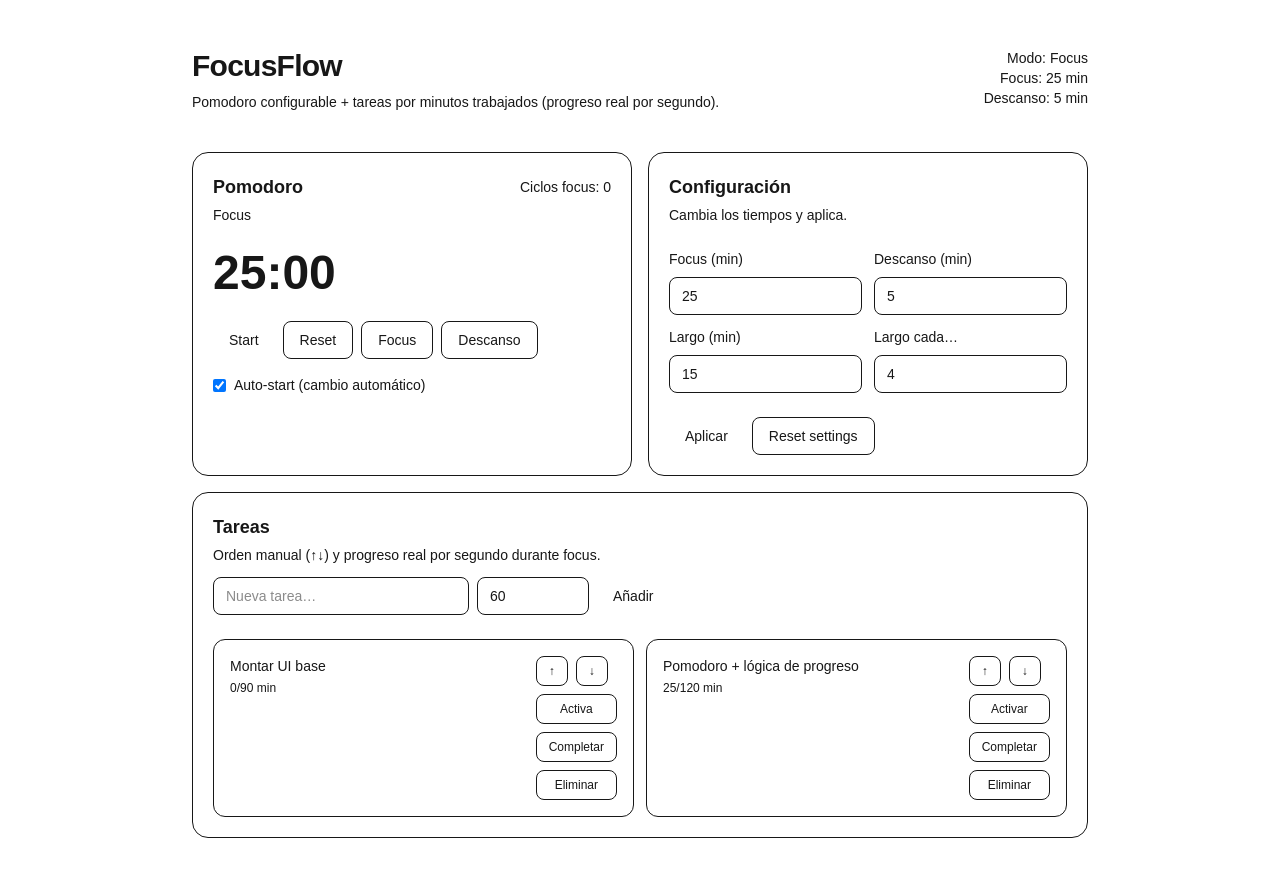
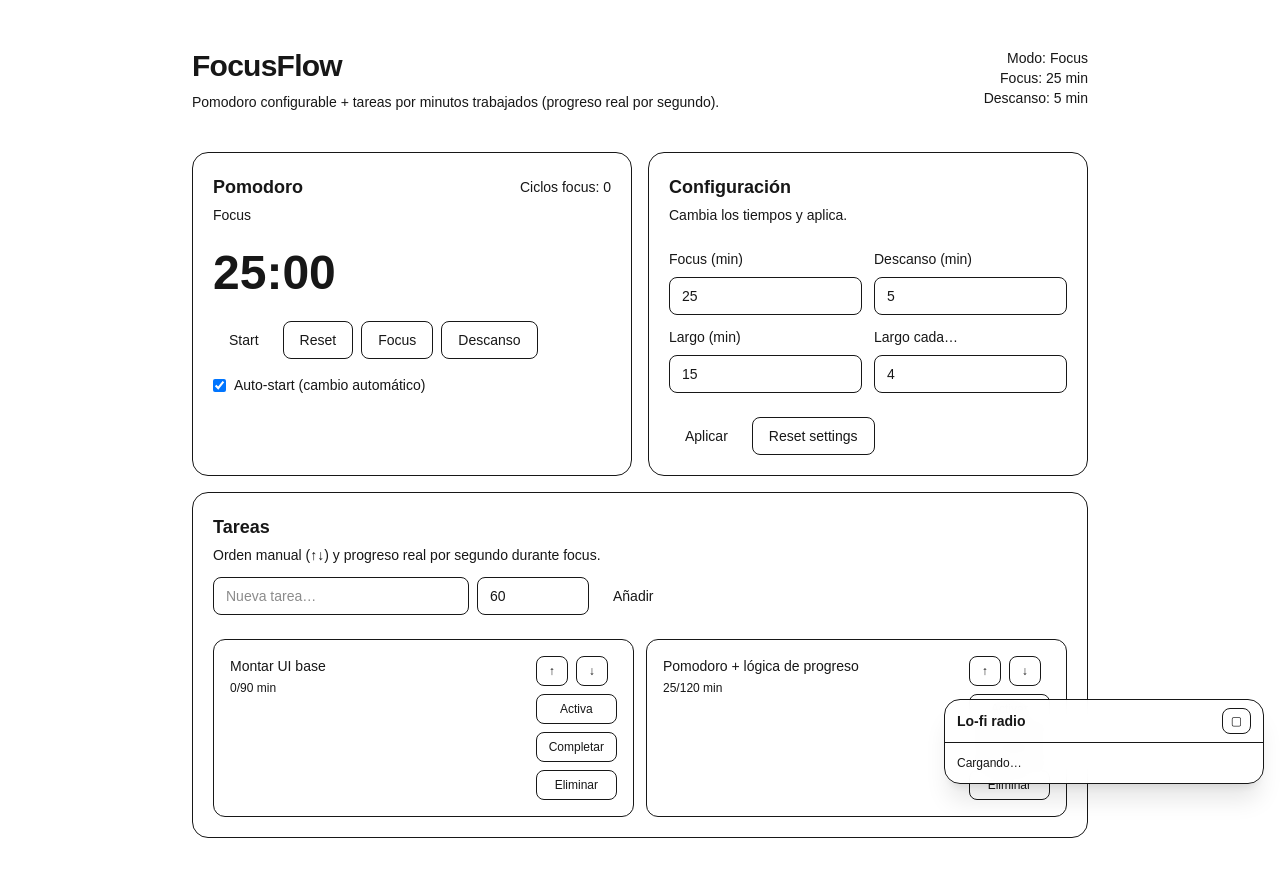
Before and after one commit to dancebroa-001/focusflow, a Next.js app: page / in a window 1280 px wide. Shown: the top 876 px of the page. Built offline with nearby package versions, Linux system fonts and the light colour scheme.

Commit message:
feat: add Lofi player

```diff
--- a/app/page.tsx
+++ b/app/page.tsx
@@ -3,6 +3,8 @@
 import * as React from "react";
 import type { PomodoroSettings, Task, TimerMode } from "@/lib/types";
 import { defaultSettings, sampleTasks } from "@/data/defaults";
+
+import { LofiWidget } from "@/components/LofiWidget";
 
 function minutesToSeconds(m: number) {
   return Math.max(0, Math.floor(m * 60));
@@ -240,6 +242,7 @@ export default function Home() {
   }
 
   return (
+    <>
     <main className="min-h-screen px-6 py-12">
       <div className="mx-auto max-w-4xl">
         <header className="flex items-start justify-between gap-4">
@@ -489,5 +492,7 @@ export default function Home() {
         </section>
       </div>
     </main>
+    <LofiWidget />
+    </>
   );
 }
--- /dev/null
+++ b/components/LofiWidget.tsx
@@ -0,0 +1,120 @@
+"use client";
+
+import * as React from "react";
+
+declare global {
+  interface Window {
+    YT?: any;
+    onYouTubeIframeAPIReady?: () => void;
+  }
+}
+
+export function LofiWidget() {
+  const [open, setOpen] = React.useState(false);
+  const [ready, setReady] = React.useState(false);
+  const [isPlaying, setIsPlaying] = React.useState(false);
+
+  const playerRef = React.useRef<any>(null);
+  const iframeId = "lofi-player-iframe";
+
+  // Cargar API de YouTube + crear player una vez
+  React.useEffect(() => {
+    const ensureScript = () => {
+      const existing = document.getElementById("yt-iframe-api");
+      if (existing) return;
+
+      const tag = document.createElement("script");
+      tag.id = "yt-iframe-api";
+      tag.src = "https://www.youtube.com/iframe_api";
+      document.body.appendChild(tag);
+    };
+
+    const createPlayer = () => {
+      if (!window.YT || !window.YT.Player) return;
+
+      if (playerRef.current) return; // ya creado
+
+      playerRef.current = new window.YT.Player(iframeId, {
+        videoId: "jfKfPfyJRdk",
+        playerVars: {
+          autoplay: 1,
+          mute: 1,
+          controls: 1,
+          rel: 0,
+          modestbranding: 1,
+          playsinline: 1,
+        },
+        events: {
+          onReady: () => {
+            setReady(true);
+            // Intentamos arrancar muteado
+            try {
+              playerRef.current.mute();
+              playerRef.current.playVideo();
+              setIsPlaying(true);
+            } catch {}
+          },
+          onStateChange: (e: any) => {
+            // YT.PlayerState.PLAYING = 1, PAUSED = 2, ENDED = 0, BUFFERING = 3, CUED = 5
+            const st = e?.data;
+            setIsPlaying(st === 1 || st === 3);
+          },
+        },
+      });
+    };
+
+    // Si ya está cargada la API
+    if (window.YT && window.YT.Player) {
+      createPlayer();
+      return;
+    }
+
+    // Si no, la cargamos
+    ensureScript();
+    window.onYouTubeIframeAPIReady = () => createPlayer();
+
+    // cleanup opcional (no destruimos para mantenerlo vivo mientras navegas)
+  }, []);
+
+  return (
+    <div className="fixed bottom-4 right-4 z-[9999]">
+      <div className="w-[320px] overflow-hidden rounded-2xl border bg-background/95 shadow-xl backdrop-blur">
+        {/* Header */}
+        <div className="flex items-center justify-between gap-2 border-b px-3 py-2">
+          <p className="truncate text-sm font-semibold">Lo-fi radio</p>
+
+          <button
+            onClick={() => setOpen((v) => !v)}
+            className="rounded-lg border px-2 py-1 text-xs font-medium"
+            aria-label={open ? "Minimizar Lo-fi" : "Maximizar Lo-fi"}
+            title={open ? "Minimizar" : "Maximizar"}
+          >
+            {open ? "—" : "▢"}
+          </button>
+        </div>
+
+        {/* Cuerpo */}
+        <div className="relative">
+          {/* Minimizado: mostrar SOLO si está reproduciendo */}
+          {!open ? (
+            <div className="px-3 py-3 text-xs text-muted-foreground">
+              {!ready ? "Cargando…" : isPlaying ? "Reproduciendo…" : ""}
+            </div>
+          ) : null}
+
+          {/* Un único “contenedor” para que la API cree el iframe dentro */}
+          <div
+            className={
+              open
+                ? "block aspect-video w-full"
+                : "absolute left-0 top-0 h-[1px] w-[1px] opacity-0 pointer-events-none"
+            }
+          >
+            {/* Este div lo reemplaza YouTube por el iframe */}
+            <div id={iframeId} className="h-full w-full" />
+          </div>
+        </div>
+      </div>
+    </div>
+  );
+}
```
